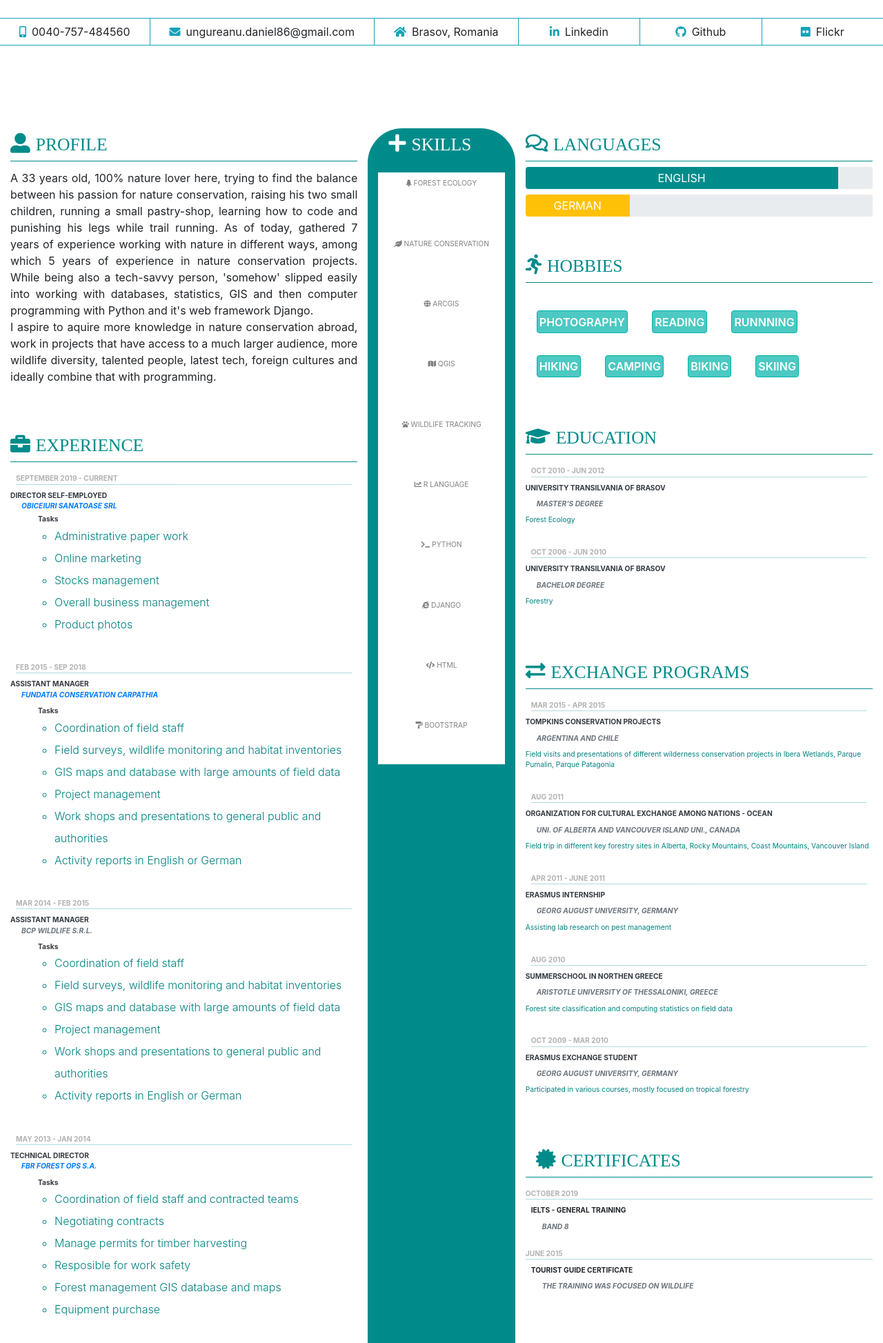
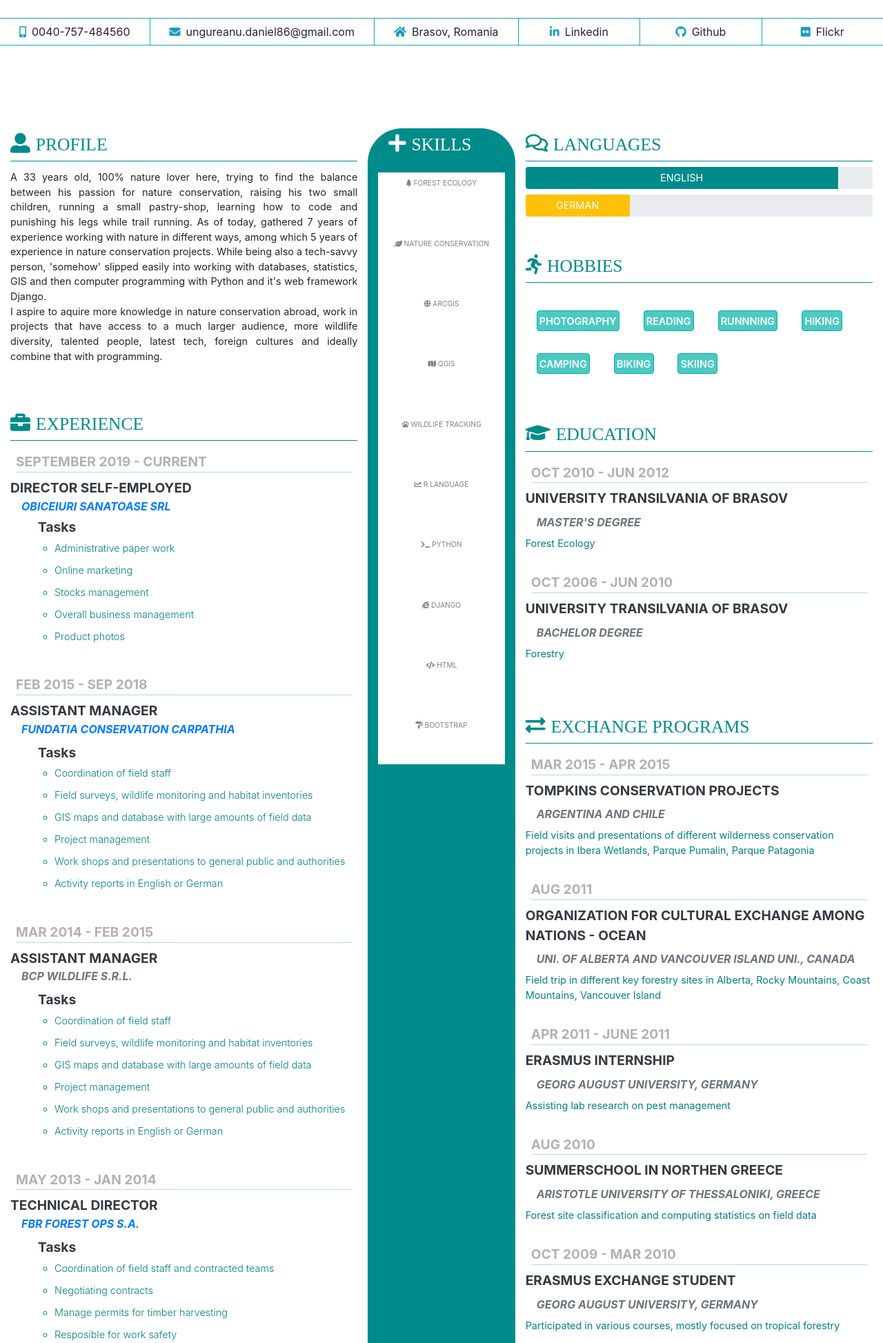
Before and after one commit to ungureanudaniel/resume1, a Django app: page / in a window 1280 px wide. Shown: the part 486-2433 px from the top of the page at 69% size. Run offline with Django 3.2, Linux system fonts and the light colour scheme; some libraries are stand-ins or nearby versions.

Commit message:
Modified some information

```diff
--- a/resumeapp/static/css/screenstyle.css
+++ b/resumeapp/static/css/screenstyle.css
@@ -5,15 +5,15 @@
   --greycolor: #4f4f4d;
  --textspacing: 0.02em;
  --font: Verdana, Geneva, sans-serif;
- --paragraphtext: 1rem;
+ --paragraphtext: 0.9rem;
  --titlesize: 2.5rem;
  --Namesize: 4rem;
- --chaptersize:2.2vw;
- --jobsize: 1.7vw;
- --companysize: 1.4vw;
+ --chaptersize:2.2rem;
+ --jobsize: 1.2rem;
+ --companysize: 1rem;
  --typewriterfont: Courier, monospace;
  --chapterindent:2.6em;
- --taskssize: 1.4vw;
+ --taskssize: 0.9rem;
  --typewriter_top: 0.6em;
  --profile_box_top:13em;
  --headshot_height: 100%;
@@ -234,6 +234,10 @@ to {opacity: 100%;}
   font-size: var(--jobsize);
 }
 
+.company {
+  font-size: var(--companysize);
+}
+
 .tasks li {
   font-size: var(--paragraphtext);
   color: teal;
@@ -246,6 +250,7 @@ to {opacity: 100%;}
 }
 .date {
   border-bottom: 0.05rem ridge var(--tealcolor);
+  font-size: var(--jobsize);
   font-weight: bolder;
   color: black;
   opacity: 30%;
@@ -335,3 +340,7 @@ to {opacity: 100%;}
 .exchange dd:nth-child(1) {
 
 }
+
+.certificates {
+  font-size: var(--jobsize);
+}
--- a/resumeapp/templates/resume1/home.html
+++ b/resumeapp/templates/resume1/home.html
@@ -186,8 +186,8 @@
             <!-- JOBS DESCRIPTION EACH WITH ITS DIV ...................-->
             <div class="job-five mt-3">
               <p class="date m-2">SEPTEMBER 2019 - CURRENT</p>
-              <ul class="font-weight-bold list-unstyled text-dark mt-1">DIRECTOR SELF-EMPLOYED
-                <li class="text-black ml-3 text-secondary font-italic"><a href="https://www.artisanbakery.ro">OBICEIURI SANATOASE SRL</a></li>
+              <ul class="job font-weight-bold list-unstyled text-dark mt-1">DIRECTOR SELF-EMPLOYED
+                <li class="company text-black ml-3 text-secondary font-italic"><a href="https://www.artisanbakery.ro">OBICEIURI SANATOASE SRL</a></li>
                 <li class="mb-1 mt-1 text-justify font-weight-light"></li>
                 <ul class="tasks list-styled">Tasks
                       <li class="ml-4 font-weight-light small">Administrative paper work</li>
@@ -201,8 +201,8 @@
             </div>
             <div class="job-four">
               <p class="date m-2">FEB 2015 - SEP 2018</p>
-              <ul class="font-weight-bold list-unstyled text-dark">ASSISTANT MANAGER
-                <li class="text-secondary ml-3 font-italic"><a href="https://www.carpathia.org/life/">FUNDATIA CONSERVATION CARPATHIA</a></li>
+              <ul class="job font-weight-bold list-unstyled text-dark">ASSISTANT MANAGER
+                <li class="company text-secondary ml-3 font-italic"><a href="https://www.carpathia.org/life/">FUNDATIA CONSERVATION CARPATHIA</a></li>
                 <li class="pb-1 pt-1 text-justify font-weight-light"></li>
                 <ul class="tasks list-styled">Tasks
                   <li class="ml-4 font-weight-light small">Coordination of field staff</li>
@@ -217,8 +217,8 @@
             </div>
             <div class="job-three">
               <p class="date m-2">MAR 2014 - FEB 2015</p>
-              <ul class="font-weight-bold list-unstyled text-dark">ASSISTANT MANAGER
-                <li class="text-secondary ml-3 font-italic">BCP WILDLIFE S.R.L.</li>
+              <ul class="job font-weight-bold list-unstyled text-dark">ASSISTANT MANAGER
+                <li class="company text-secondary ml-3 font-italic">BCP WILDLIFE S.R.L.</li>
                 <li class="pb-1 pt-1 text-justify font-weight-light"></li>
                 <ul class="tasks list-styled">Tasks
                   <li class="ml-4 font-weight-light small">Coordination of field staff</li>
@@ -233,8 +233,8 @@
             </div>
             <div class="job-two">
               <p class="date m-2">MAY 2013 - JAN 2014</p>
-              <ul class="font-weight-bold list-unstyled text-dark">TECHNICAL DIRECTOR
-                <li class="text-secondary ml-3 font-italic"><a href="www.forbiom.eu">FBR FOREST OPS S.A.</a></li>
+              <ul class="job font-weight-bold list-unstyled text-dark">TECHNICAL DIRECTOR
+                <li class="company text-secondary ml-3 font-italic"><a href="www.forbiom.eu">FBR FOREST OPS S.A.</a></li>
                 <li class="pb-1 pt-1 text-justify font-weight-light"></li>
                 <ul class="tasks list-styled">Tasks
                   <li class="ml-4 font-weight-light small">Coordination of field staff and contracted teams</li>
@@ -249,8 +249,8 @@
             </div>
             <div class="job-one">
               <p class="date m-2">JUN 2012 - MAY 2013</p>
-              <ul class="font-weight-bold list-unstyled text-dark">FOREST ENGINEER
-                <li class="text-secondary ml-3 font-italic"><a href="www.forbiom.eu">FOREST AND BIOMASS ROMANIA S.R.L.</a></li>
+              <ul class="job font-weight-bold list-unstyled text-dark">FOREST ENGINEER
+                <li class="company text-secondary ml-3 font-italic"><a href="www.forbiom.eu">FOREST AND BIOMASS ROMANIA S.R.L.</a></li>
                 <li class="pb-1 pt-1 text-justify font-weight-light"></li>
                 <ul class="tasks list-styled">Tasks
                   <li class="ml-4 font-weight-light small">Coordination of field staff and contracted teams</li>
@@ -441,14 +441,14 @@
             <div class="edu">
               <dl class="list-unstyled mt-3">
                 <dt class="date m-2">OCT 2010 - JUN 2012</dt>
-                  <dd class="font-weight-bold text-dark">UNIVERSITY TRANSILVANIA OF BRASOV</dd>
-                  <dd class="text-secondary ml-3 font-italic font-weight-bold">MASTER'S DEGREE</dd>
-                  <dd class="" style="color:teal;">Forest Ecology</dd>
+                  <dd class="job font-weight-bold text-dark">UNIVERSITY TRANSILVANIA OF BRASOV</dd>
+                  <dd class="company text-secondary ml-3 font-italic font-weight-bold">MASTER'S DEGREE</dd>
+                  <dd class="tasks" style="color:teal;font-size: 0.9rem;">Forest Ecology</dd>
                   <br/>
                 <dt class="date m-2">OCT 2006 - JUN 2010</dt>
-                  <dd class="font-weight-bold text-dark">UNIVERSITY TRANSILVANIA OF BRASOV</dd>
-                  <dd class="text-secondary ml-3 font-italic font-weight-bold">BACHELOR DEGREE</dd>
-                  <dd class="" style="color:teal;">Forestry</dd>
+                  <dd class="job font-weight-bold text-dark">UNIVERSITY TRANSILVANIA OF BRASOV</dd>
+                  <dd class="company text-secondary ml-3 font-italic font-weight-bold">BACHELOR DEGREE</dd>
+                  <dd class="tasks" style="color:teal;font-size: 0.9rem;">Forestry</dd>
                   <br/>
                 <!--
                 <dt class=" date m-2 ">SEP 2002 - JUN 2006</dt>
@@ -469,29 +469,29 @@
             <div class="exchange">
               <dl class="list-unstyled mt-3">
                 <dt class="date m-2">MAR 2015 - APR 2015</dt>
-                  <dd class="font-weight-bold text-dark">TOMPKINS CONSERVATION PROJECTS</dd>
-                  <dd class="text-secondary font-weight-bold font-italic ml-3">ARGENTINA AND CHILE </dd>
-                  <dd class="" style="color:teal;">Field visits and presentations of different wilderness conservation projects in Ibera Wetlands, Parque Pumalin, Parque Patagonia</dd>
+                  <dd class=" job font-weight-bold text-dark">TOMPKINS CONSERVATION PROJECTS</dd>
+                  <dd class="company text-secondary font-weight-bold font-italic ml-3">ARGENTINA AND CHILE </dd>
+                  <dd class="" style="color:teal;font-size: 0.9rem;">Field visits and presentations of different wilderness conservation projects in Ibera Wetlands, Parque Pumalin, Parque Patagonia</dd>
                   <br/>
                 <dt class="date m-2">AUG 2011</dt>
-                  <dd class="font-weight-bold text-dark">ORGANIZATION FOR CULTURAL EXCHANGE AMONG NATIONS - OCEAN</dd>
-                  <dd class="text-secondary font-weight-bold font-italic ml-3">UNI. OF ALBERTA AND VANCOUVER ISLAND UNI., CANADA</dd>
-                  <dd class="" style="color:teal;">Field trip in different key forestry sites in Alberta, Rocky Mountains, Coast Mountains, Vancouver Island</dd>
+                  <dd class="job font-weight-bold text-dark">ORGANIZATION FOR CULTURAL EXCHANGE AMONG NATIONS - OCEAN</dd>
+                  <dd class="company text-secondary font-weight-bold font-italic ml-3">UNI. OF ALBERTA AND VANCOUVER ISLAND UNI., CANADA</dd>
+                  <dd class="" style="color:teal;font-size: 0.9rem;">Field trip in different key forestry sites in Alberta, Rocky Mountains, Coast Mountains, Vancouver Island</dd>
                   <br/>
                 <dt class="date m-2 ">APR 2011 - JUNE 2011</dt>
-                  <dd class="font-weight-bold text-dark">ERASMUS INTERNSHIP</dd>
-                  <dd class="text-secondary font-weight-bold ml-3 font-italic">GEORG AUGUST UNIVERSITY, GERMANY</dd>
-                  <dd class="" style="color:teal;">Assisting lab research on pest management</dd>
+                  <dd class="job font-weight-bold text-dark">ERASMUS INTERNSHIP</dd>
+                  <dd class="company text-secondary font-weight-bold ml-3 font-italic">GEORG AUGUST UNIVERSITY, GERMANY</dd>
+                  <dd class="" style="color:teal;font-size: 0.9rem;">Assisting lab research on pest management</dd>
                   <br/>
                 <dt class="date m-2 ">AUG 2010</dt>
-                  <dd class="font-weight-bold text-dark">SUMMERSCHOOL IN NORTHEN GREECE</dd>
-                  <dd class="text-secondary ml-3 font-weight-bold font-italic">ARISTOTLE UNIVERSITY OF THESSALONIKI, GREECE</dd>
-                  <dd class="" style="color:teal;">Forest site classification and computing statistics on field data</dd>
+                  <dd class="job font-weight-bold text-dark">SUMMERSCHOOL IN NORTHEN GREECE</dd>
+                  <dd class="company text-secondary ml-3 font-weight-bold font-italic">ARISTOTLE UNIVERSITY OF THESSALONIKI, GREECE</dd>
+                  <dd class="" style="color:teal;font-size: 0.9rem;">Forest site classification and computing statistics on field data</dd>
                   <br/>
                 <dt class="date m-2 ">OCT 2009 - MAR 2010</dt>
-                  <dd class="font-weight-bold text-dark">ERASMUS EXCHANGE STUDENT</dd>
-                  <dd class="text-secondary ml-3 font-weight-bold font-italic">GEORG AUGUST UNIVERSITY, GERMANY</dd>
-                  <dd class="" style="color:teal;">Participated in various courses, mostly focused on tropical forestry</dd>
+                  <dd class="job font-weight-bold text-dark">ERASMUS EXCHANGE STUDENT</dd>
+                  <dd class="company text-secondary ml-3 font-weight-bold font-italic">GEORG AUGUST UNIVERSITY, GERMANY</dd>
+                  <dd class="" style="color:teal;font-size: 0.9rem;">Participated in various courses, mostly focused on tropical forestry</dd>
                   <br/>
               </dl>
             </div>
@@ -506,11 +506,11 @@
               <dl class="list-unstyled">
                 <dt class="date mt-3 ml-6">OCTOBER 2019</dt>
                   <dd class="certificates font-weight-bold m-2">IELTS - GENERAL TRAINING</dd>
-                  <dd class="mt-2 ml-4 text-secondary font-weight-bold font-italic">BAND 8</dd>
+                  <dd class="company mt-2 ml-4 text-secondary font-weight-bold font-italic">BAND 8</dd>
                   <br/>
                 <dt class="date ">JUNE 2015</dt>
                   <dd class="certificates font-weight-bold m-2">TOURIST GUIDE CERTIFICATE</dd>
-                  <dd class="mt-2 ml-4 text-secondary font-weight-bold font-italic">THE TRAINING WAS FOCUSED ON WILDLIFE</dd>
+                  <dd class="company mt-2 ml-4 text-secondary font-weight-bold font-italic">THE TRAINING WAS FOCUSED ON WILDLIFE</dd>
                   <br/>
               </dl>
         </div>
```
